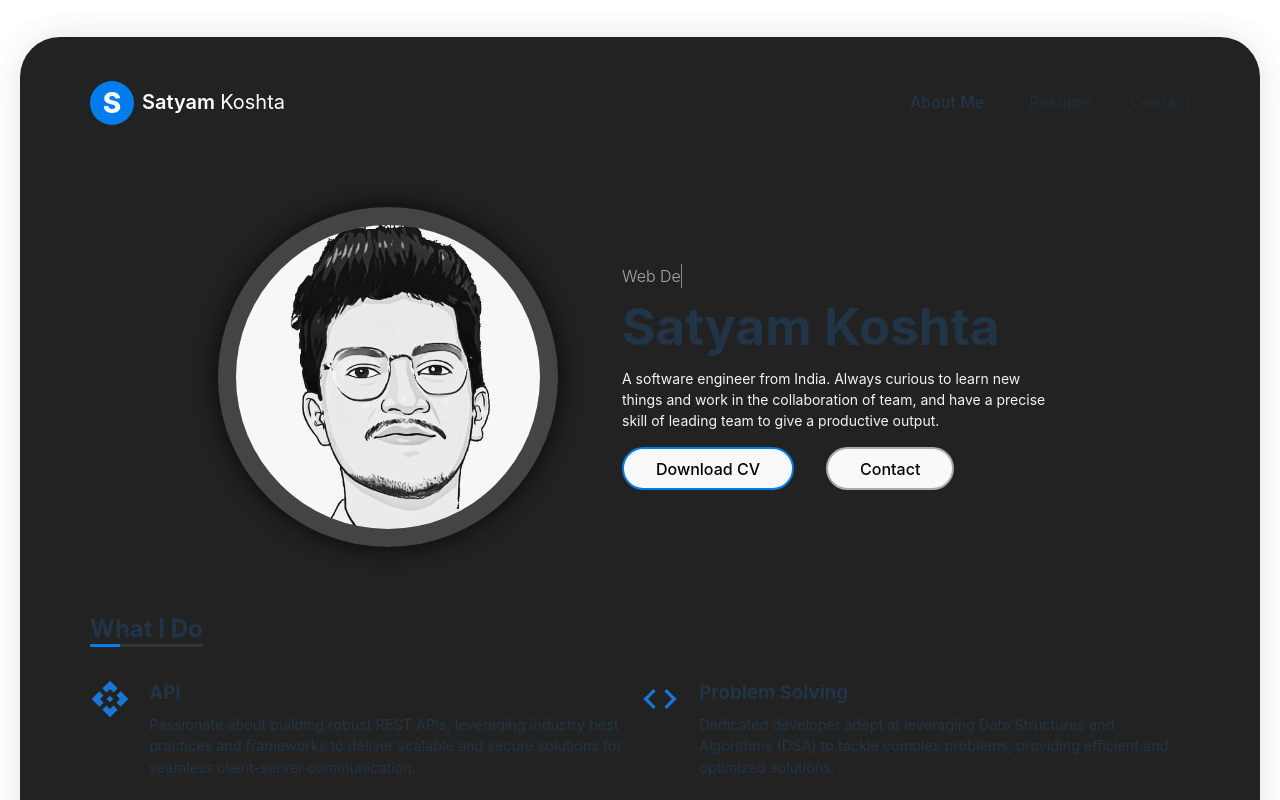
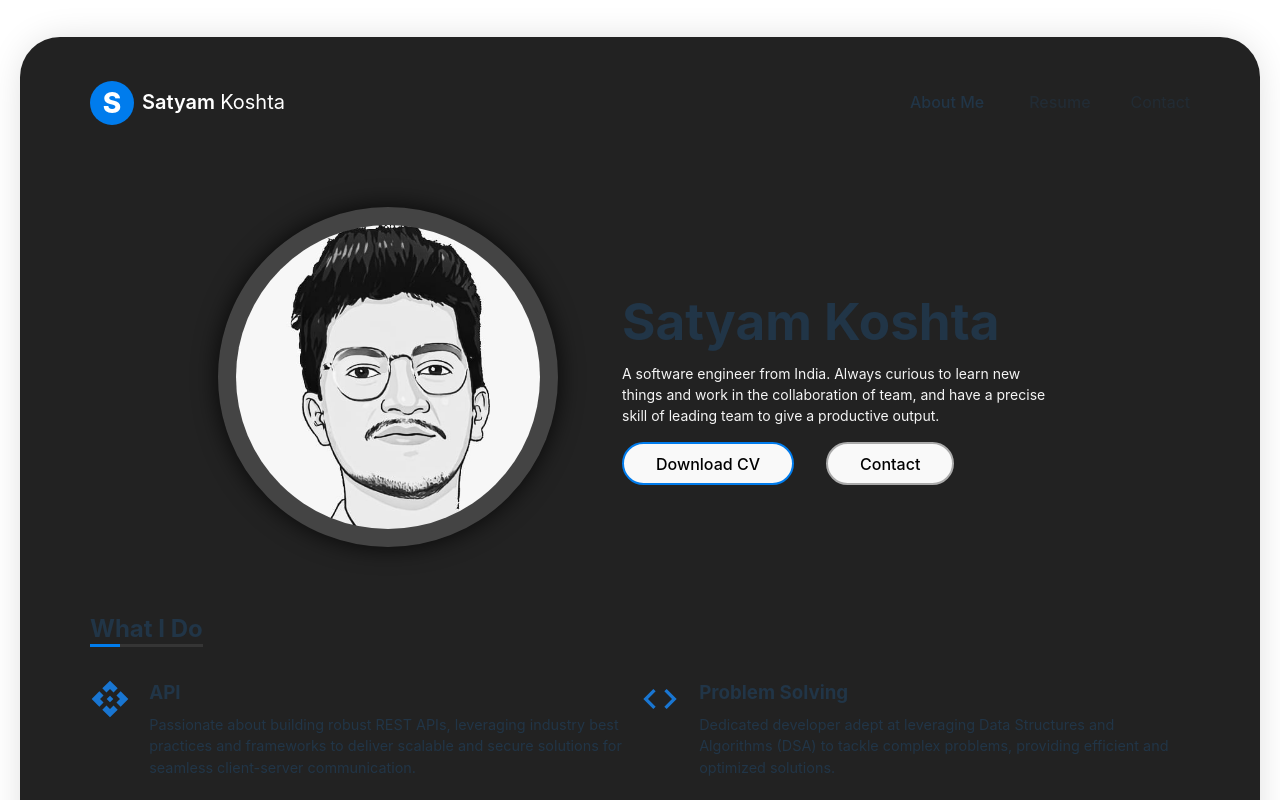
Before and after one commit to satyamkoshta340/my-cv, a React (Vite) app: page / in a window 1280 px wide. Shown: the top 800 px of the page. Built offline with nearby package versions, Linux system fonts and the light colour scheme.

Commit message:
updated animation

```diff
--- a/src/components/WordAnimation.jsx
+++ b/src/components/WordAnimation.jsx
@@ -1,50 +1,36 @@
-import React, { useState, useEffect } from "react";
+import React, { useState, useEffect, useRef } from "react";
+import { animate, splitText, stagger } from 'animejs';
 
 const WordAnimation = () => {
-  const [word, setWord] = useState("");
-  const [isWriting, setIsWriting] = useState(true);
+  const [currentIdx, setCurrentIdx] = useState(0);
   const words = ["Web Designer", "Software Engineer", "Quick Learner"];
-  let i = 0;
-  const [ targetWord, setTargetWord] = useState(words[i]);
+  const wordRef = useRef();
 
   useEffect(() => {
-    let animationTimeout;
+    const { chars } = splitText('#temp', {
+      chars: { wrap: 'clip' },
+    });
 
-    const writeWord = () => {
-      const currentWordLength = word.length;
-
-      if (isWriting) {
-        if (currentWordLength < targetWord.length) {
-          setWord(targetWord.substring(0, currentWordLength + 1));
-          animationTimeout = setTimeout(writeWord, 100); // Adjust the delay between letters
-        } else {
-          setIsWriting(false);
-          animationTimeout = setTimeout(writeWord, 1000); // Adjust the delay before erasing
-        }
-      } else {
-        if (currentWordLength > 0) {
-          setWord(word.substring(0, currentWordLength - 1));
-          animationTimeout = setTimeout(writeWord, 100); // Adjust the delay between erasing letters
-        } else {
-          i += 1;
-          i %= words.length;
-          setTargetWord(words[i]);
-          setIsWriting(true);
-          animationTimeout = setTimeout(writeWord, 1000); // Adjust the delay before writing again
-        }
+    animate(chars, {
+      y: [
+        { to: ['100%', '0%'] },
+        { to: '-100%', delay: 750, ease: 'in(3)' }
+      ],
+      duration: 750,
+      ease: 'out(3)',
+      delay: stagger(50),
+      // loop: false,
+      onComplete: () => {
+        setTimeout(() => {
+          setCurrentIdx((prev) => (prev + 1) % words.length);
+        }, 750);
       }
-    };
-
-    animationTimeout = setTimeout(writeWord, 300); // Adjust the delay before starting animation
-
-    return () => {
-      clearTimeout(animationTimeout);
-    };
-  }, [word, isWriting]);
+    });
+  }, [currentIdx]);
 
   return (
-    <div className="animation-container">
-      <span className="word">{word}</span>
+    <div>
+      <span ref={wordRef} id="temp">{words[currentIdx]}</span>
     </div>
   );
 };
--- a/src/pages/Contact.jsx
+++ b/src/pages/Contact.jsx
@@ -48,7 +48,15 @@ function Contact() {
             <div className='heading-box'>
               <h2 className='underline-heading'>How Can I Help You?</h2>
             </div>
-            <form>
+            <form onSubmit={e => {
+              e.preventDefault();
+              const name = e.target[0].value;
+              const email = e.target[1].value;
+              const subject = e.target[2].value;
+              const message = e.target[3].value;
+              const mailto = `mailto:satyamkoshta340@gmail.com?subject=${encodeURIComponent(subject)}&body=${encodeURIComponent(`Name: ${name}\nEmail: ${email}\nMessage: ${message}`)}`;
+              window.location.href = mailto;
+            }}>
               <div className='row contact-mail-box'>
                 <div className='col input-container'>
                   <input type='text' placeholder='Full Name' required/>
```
